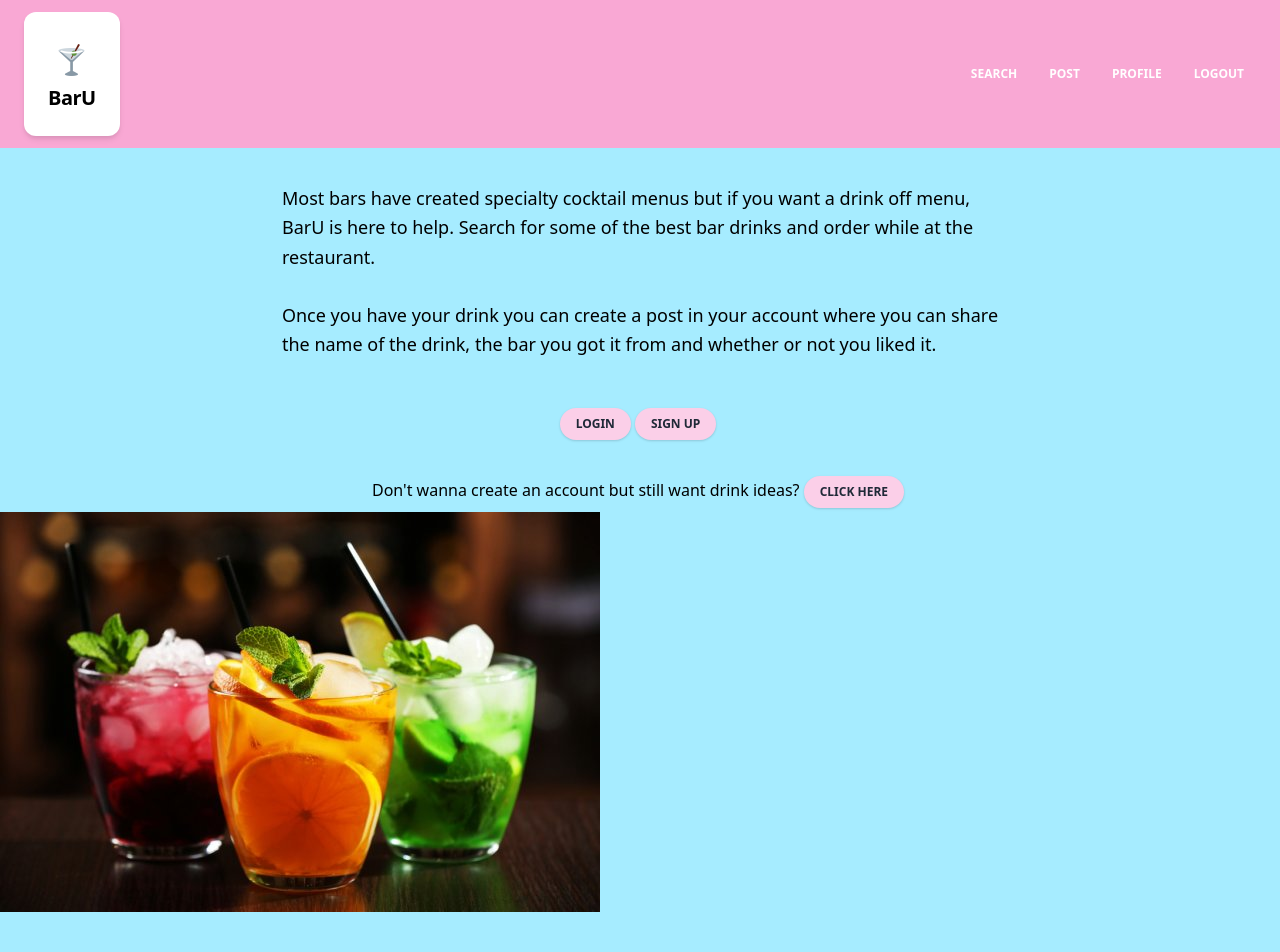
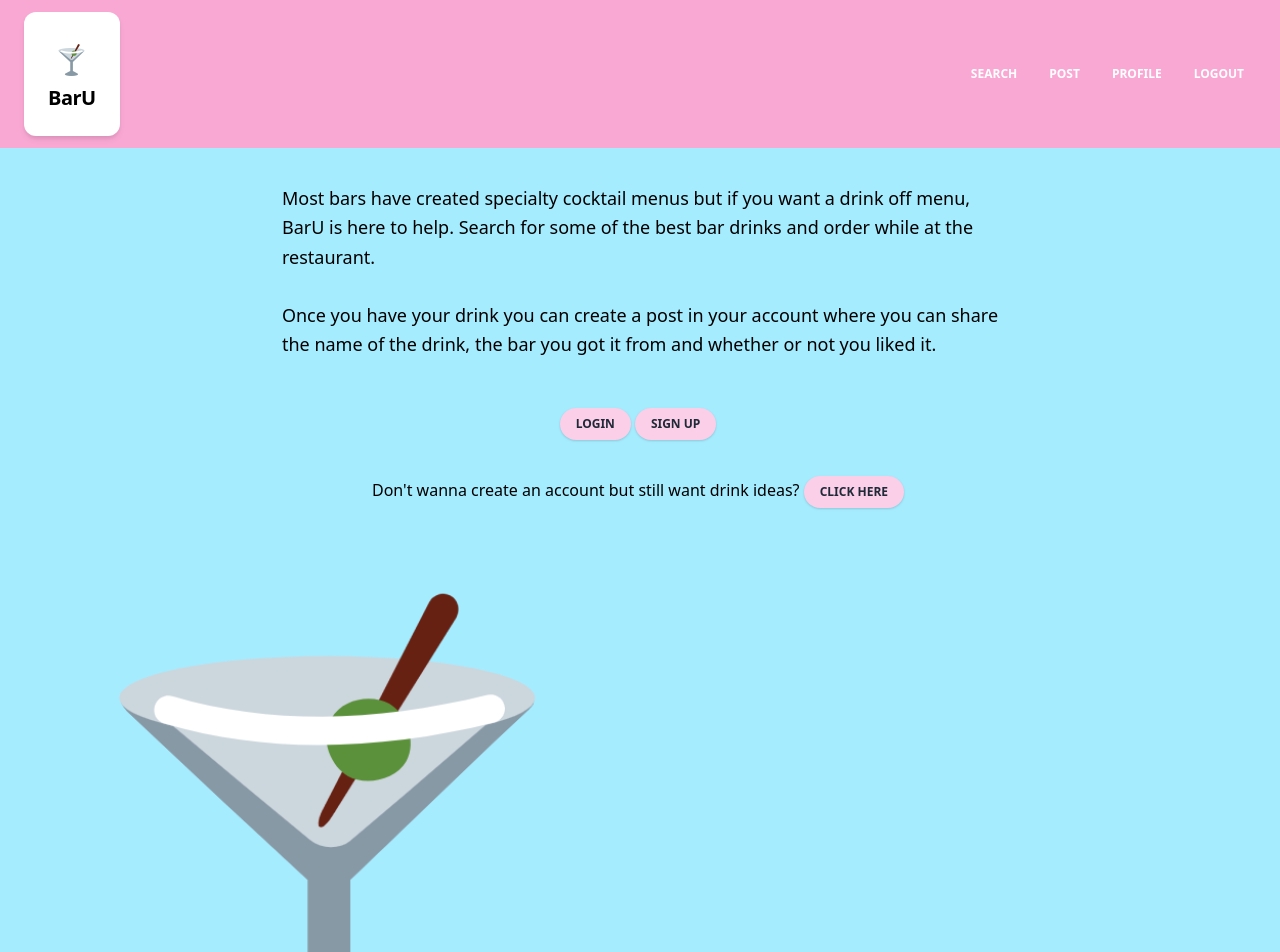
Before and after one commit to UseTheHill/BarU, a React (Create React App) app in the folder client/: page / in a window 1280 px wide. Shown: the top 952 px of the page. Before the commit the page ends 912 px from the top, so only its background shows below. Built offline with nearby package versions, Linux system fonts and the light colour scheme; no server answers.

Commit message:
updated animation on landing page

```diff
--- a/client/src/pages/LandingPage/index.js
+++ b/client/src/pages/LandingPage/index.js
@@ -3,14 +3,13 @@
 
 import React, { Component } from "react";
 import { Link } from "react-router-dom";
-import image from "../../cocktails_animation_image.jpeg";
+import image from "../../android-chrome-512x512.png";
 import anime from "animejs/lib/anime.es.js";
 
 export default function Landing({ fixed }) {
-
   anime({
     targets: ".cocktail_image",
-    translateX: 250,
+    translateX: 500,
     direction: "alternate",
     loop: true,
     easing: "linear",
@@ -55,19 +54,20 @@ export default function Landing({ fixed }) {
           </Link>
         </button>
 
-
         <button
           className="bg-pink-200 text-gray-800 hover:bg-pink-600 font-bold uppercase text-xs px-4 py-2 rounded-full shadow hover:shadow-md outline-none focus:outline-none mr-1 mb-1 ease-linear transition-all duration-150"
           type="button"
-        >     <Link
-        to="/register"
+        >
+          {" "}
+          <Link
+            to="/register"
             className={
               window.location.pathname === "/register"
                 ? "nav-link active"
                 : "nav-link"
             }
           >
-          Sign Up
+            Sign Up
           </Link>
         </button>
       </div>
@@ -94,7 +94,7 @@ export default function Landing({ fixed }) {
           </button>
         </p>
       </div>
-      <div className="cocktail_image object-none object-center  ...">
+      <div className="cocktail_image object-none object-center p-10 m-10 ...">
         <img src={image} />
       </div>
     </>
```
Also changed, not shown: client/src/android-chrome-512x512.png (added).
